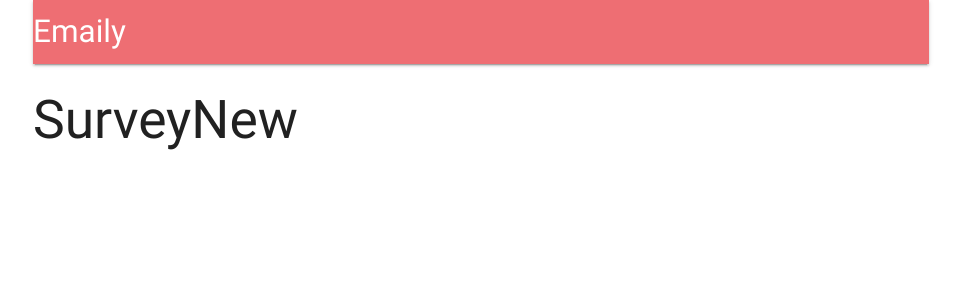
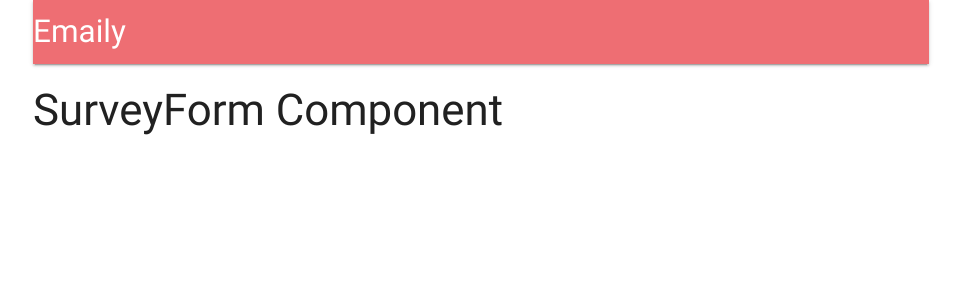
Before and after one commit to spukas/send-mail, a React (Create React App) app in the folder client/: page /surveys/new in a window 1280 px wide. Shown: the top 300 px of the page, without its empty margins (159-1120 px from the left). Built offline with nearby package versions, Linux system fonts and the light colour scheme; no server answers.

Commit message:
Connect reduxForm with SurveyForm component

```diff
--- a/client/src/components/App.js
+++ b/client/src/components/App.js
@@ -8,8 +8,7 @@ import * as actions from '../actions';
 import Header from './Header';
 import Landing from './Landing';
 import Dashboard from './Dashboard';
-
-const SurveyNew = () => <h2>SurveyNew</h2>;
+import SurveyNew from './surveys/SurveysNew';
 
 class App extends Component {
   static propTypes = {
--- /dev/null
+++ b/client/src/components/surveys/SurveyForm/index.js
@@ -0,0 +1,12 @@
+import React, { Component } from 'react';
+import { reduxForm } from 'redux-form';
+
+class SurveyForm extends Component {
+  render() {
+    return <h3>SurveyForm Component</h3>;
+  }
+}
+
+export default reduxForm({
+  form: 'surveyForm',
+})(SurveyForm);
--- /dev/null
+++ b/client/src/components/surveys/SurveysNew/index.js
@@ -0,0 +1,11 @@
+import React, { Component } from 'react';
+
+import SurveyForm from '../SurveyForm';
+
+class SurveyNew extends Component {
+  render() {
+    return <SurveyForm />;
+  }
+}
+
+export default SurveyNew;
```
